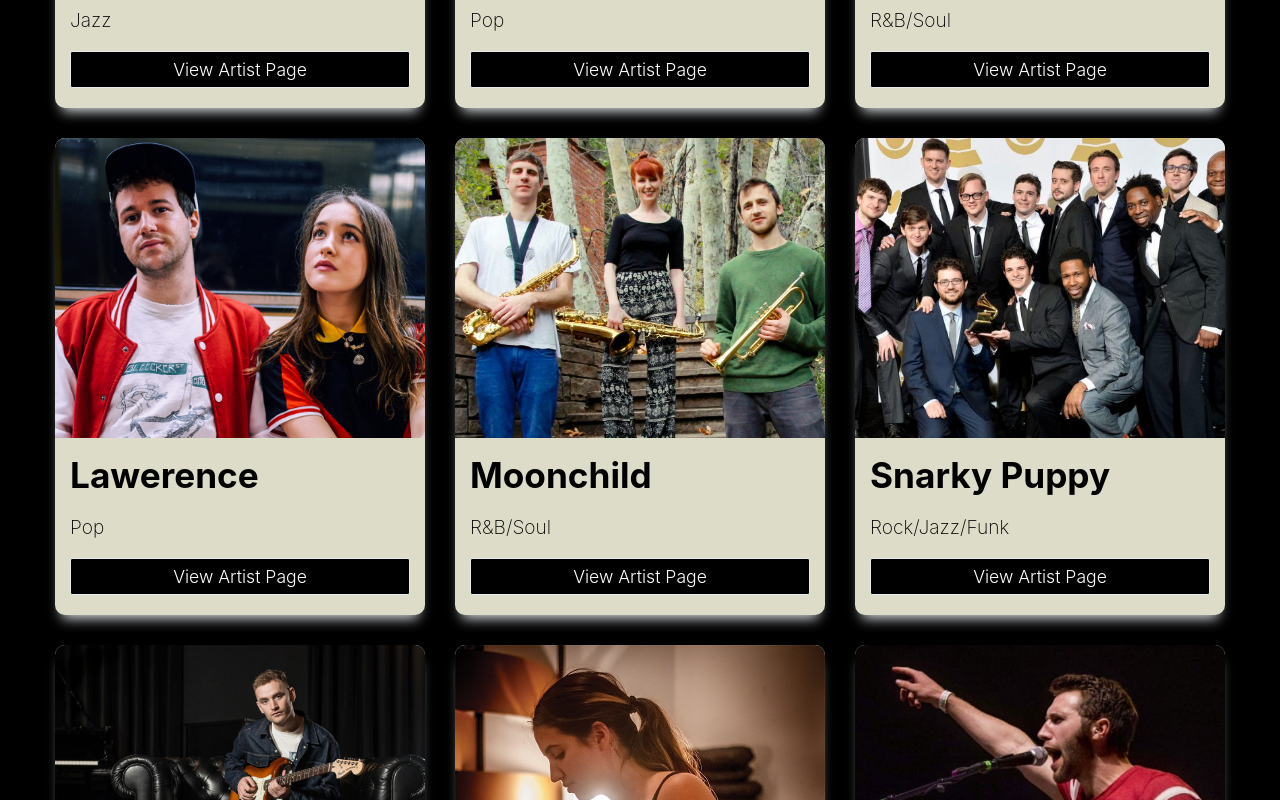
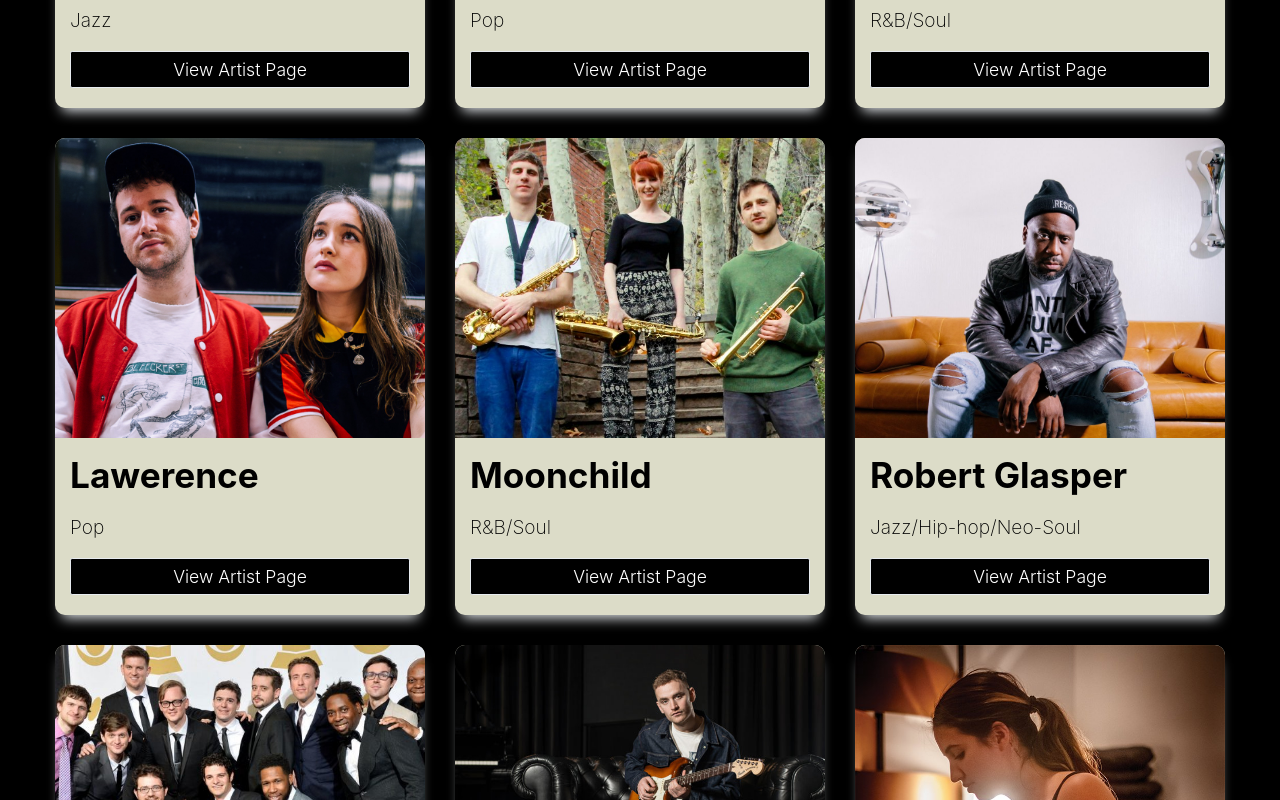
Before and after one commit to Mark-Mulligan/better-music, a Next.js app: page / in a window 1280 px wide. Shown: the part 2560-3360 px from the top of the page. Built offline with nearby package versions, Linux system fonts and the light colour scheme.

Commit message:
added artist, new genre, and changed color of background to match picture

```diff
--- a/data.ts
+++ b/data.ts
@@ -235,6 +235,47 @@
     During the 2019 Little Ghost US Tour, the band used their platform to promote local charities in each city they played in.`,
     ],
   },
+  'robert-glasper': {
+    id: 'robert-glasper',
+    name: 'Robert Glasper',
+    genre: 'Jazz/Hip-hop/Neo-Soul',
+    genreIds: ['jazz', 'r&b/soul', 'hip-hop'],
+    profileSrc: '/images/robert-glasper-profile.jpg',
+    profileAlt: 'Robert Glasper Profile Picture',
+    backgroundSrc: '/images/robert-glasper-background.webp',
+    backgroundAlt: 'Robert Glasper playing piano on stage.',
+    youTubeId: 'oGTVoX7AaRc',
+    appleMusic: 'https://music.apple.com/us/artist/robert-glasper/4643652',
+    spotify: 'https://open.spotify.com/artist/5cM1PvItlR21WUyBnsdMcn',
+    youtube: 'https://www.youtube.com/user/robertglasper',
+    instagram: 'https://www.instagram.com/robertglasper/?hl=en',
+    bio: [
+      `Hailing from Houston, Texas, Robert Glasper is a jazz pianist with a knack for mellow, harmonically complex compositions that also reveal a subtle hip-hop influence.
+    Inspired to play piano by his mother, a gospel pianist and vocalist, Glasper attended Houston’s High School for the Performing Arts. After graduation,
+    he studied music at the New School University in Manhattan, where he found performance work with such luminaries as bassist Christian McBride, saxophonist Kenny Garrett,
+    and others. After graduating college, Glasper worked with a variety of artists, including trumpeter Roy Hargrove, vocalist Carly Simon, and rapper Mos Def.
+    The pianist released his debut album, Mood, on Fresh Sound New Talent in 2004. Canvas and In My Element followed in 2005 and 2007, respectively, on Blue Note Records.`,
+      `In 2009, Glasper released the forward-thinking album Double Booked, which featured a mix of modal post-bop and funky, ’80s Herbie Hancock-inspired numbers with two separate bands.
+   The first of these was his trio with drummer Chris Dave and upright bassist Vicente Archer; they recorded five originals and a cover of Thelonious Monk’s “Think of One.”
+   These tracks were followed by five more originals by his electric band, dubbed the Robert Glasper Experiment, featuring Dave, electric bassist Derrick Hodge,
+   and Casey Benjamin on saxes and vocoder.`,
+      `Three years later, the Robert Glasper Experiment (with a slew of guest vocalists) issued their first stand-alone album,
+   Black Radio, for Blue Note, which sought to blur the boundaries between jazz, hip-hop, R&B, and rock & roll. It entered the jazz chart at number one and went on to win a
+   Grammy Award for Best R&B Album. Later in the year, Glasper and Blue Note released Black Radio Recovered: The Remix EP. 9th Wonder, Georgia Anne Muldrow,
+   and Pete Rock were among those who participated. The following year, the Robert Glasper Experiment (then including Hodge and Benjamin with drummer Mark Colenburg)
+   returned with their equally star-studded sophomore album, Black Radio 2. It also won a Grammy, this time for Best Traditional R&B Performance for a cover of Stevie Wonder’s
+   “Jesus Children of America.”`,
+      `Glasper returned to his original acoustic piano trio format with bassist Archer and drummer Damion Reid. They cut 2015’s Covered
+   live at Capitol Studios in front of an invited audience. The album’s pre-release single was a reading of Radiohead’s “Reckoner”;
+   it was released in April, followed by the album in June. Glasper also played on Kendrick Lamar’s celebrated To Pimp a Butterfly and Maxwell’s blackSUMMERS’night.
+   For Don Cheadle’s 2016 Miles Davis biopic, Miles Ahead, the pianist curated the soundtrack and wrote original music, which included contributions from Wayne Shorter,
+   Herbie Hancock, and Gary Clark, Jr. Glasper also recorded Everything’s Beautiful, a Davis tribute album in celebration of the trumpeter’s 90th birthday.
+   Glasper reimagined classic tracks with an all-star list of collaborators who included Wonder, Muldrow, Erykah Badu, Hiatus Kaiyote, and John Scofield.
+   Featuring the single “Ghetto Walkin'” fronted by Bilal, the album was issued that May. the Robert Glasper Experiment returned to the studio in early 2016 with a different m.o.
+   Instead of working on the pianist’s music or covers, the quartet members wrote and arranged together in the studio for the first time. The resulting Artscience was
+   issued in September after the pre-release singles “Day to Day” and “Thinkin’ About You.” ~ Matt Collar & Thom Jurek`,
+    ],
+  },
   'snarky-puppy': {
     id: 'snarky-puppy',
     name: 'Snarky Puppy',
--- a/util/util.ts
+++ b/util/util.ts
@@ -14,6 +14,7 @@
   { value: 'pop', label: 'Pop' },
   { value: 'rock', label: 'Rock' },
   { value: 'dance/electronic', label: 'Dance/Electronic' },
+  { value: 'hip-hop', label: 'Hip Hop' },
 ];
 
 export const sortArtistAlphabetically = (artistList: Partial<ArtistInfo>[], order: 'asc' | 'desc') => {
```
Also changed, not shown: public/images/robert-glasper-background.webp (added), public/images/robert-glasper-profile.jpg (added).
